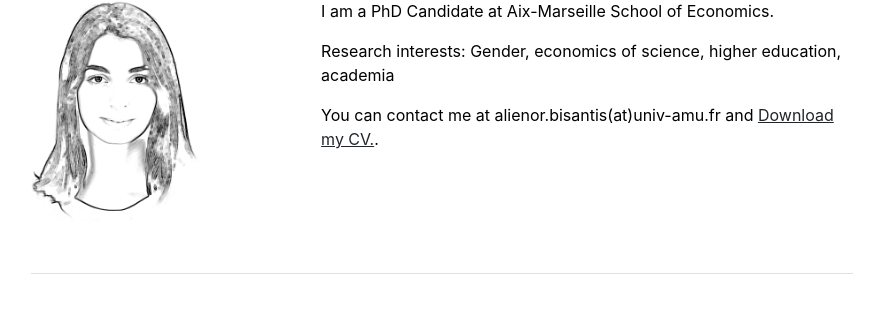
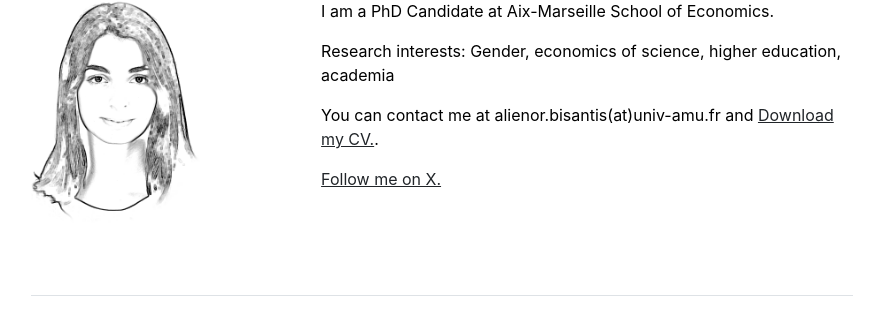
Before and after one commit to alienorbisantis/alienorbisantis.github.io, a Jekyll site: the page built from index.md, in a window 1280 px wide. Shown: the part 154-489 px from the top of the page, without its empty margins (198-1069 px from the left). Built offline with Jekyll 4.4.1, drawn with Linux system fonts in a browser that asks for light colours.

Commit message:
Update index.md

```diff
--- a/index.md
+++ b/index.md
@@ -10,5 +10,6 @@ Research interests: Gender, economics of science, higher education, academia
 You can contact me at alienor.bisantis(at)univ-amu.fr and [Download my CV.]({{ site.github.url }}/assets//CV_BISANTIS_eng (9).pdf).
 &nbsp;
 
+[Follow me on X.](https://twitter.com/bisalienor)
 
 &nbsp;
```
